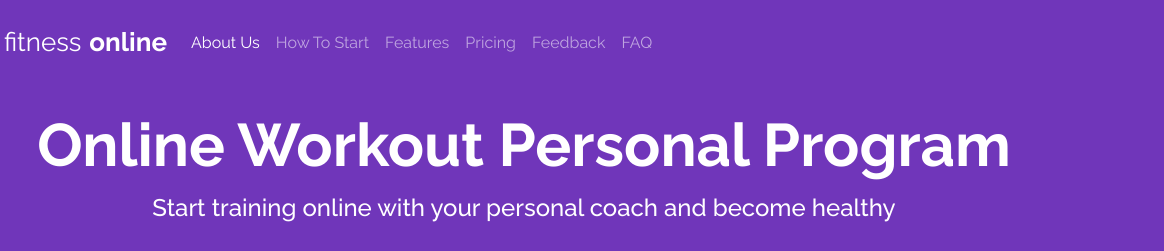
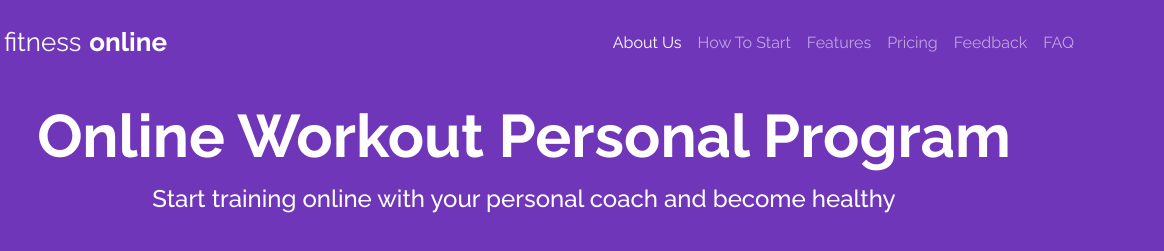
Before and after one commit to edgarfpllefia/proyecto-bootstrap-fitness-online, a website: page index.html in a window 1280 px wide. Shown: the top 251 px of the page, 116-1280 px from the left. Drawn offline with nearby package versions, Linux system fonts and the light colour scheme; a web font is replaced by a local one.

Commit message:
barra nav

```diff
--- a/index.html
+++ b/index.html
@@ -38,7 +38,7 @@
             <span class="navbar-toggler-icon"></span>
           </button>
           <div class="collapse navbar-collapse" id="navbarNavDropdown">
-            <ul class="navbar-nav">
+            <ul class="navbar-nav ms-auto">
               <li class="nav-item">
                 <a class="nav-link active" aria-current="page" href="#aboutUs"
                   >About Us</a
--- a/style.css
+++ b/style.css
@@ -10,7 +10,14 @@ body {
 }
 
 .nav-wrapper {
-  background-color: #7036ba;
+  background-color: transparent;
+  position: absolute;
+  width: 100%;
+  z-index: 10;
+}
+
+.hero {
+  padding-top: 56px;
 }
 
 .navbar-brand {
```
